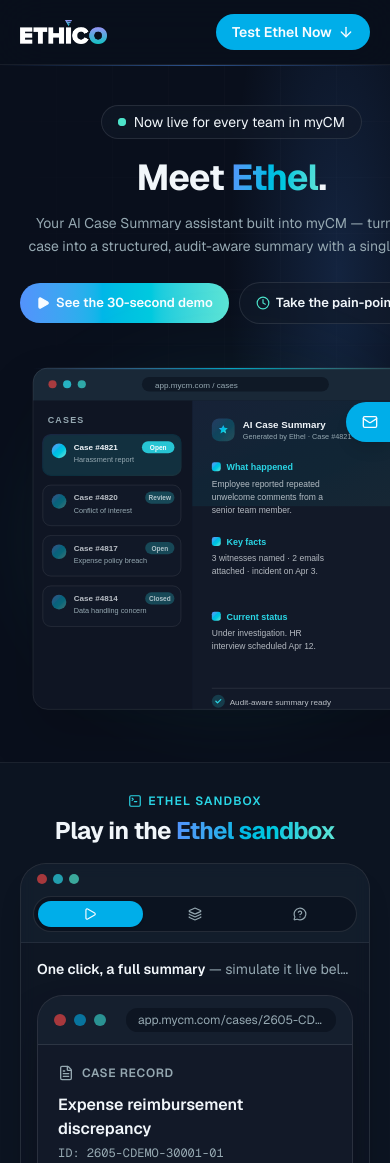
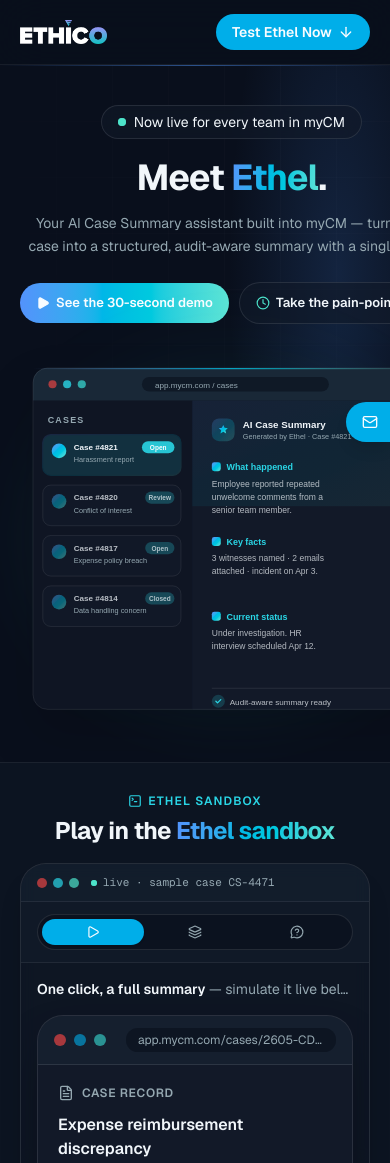
Before and after one commit to selinnaswag/ethel-simulation, a Next.js app: page / in a window 390 px wide. Shown: the top 1163 px of the page. Built offline with nearby package versions, Linux system fonts and the light colour scheme.

Commit message:
feat: update EthelPlayground component layout and tab switcher styling

```diff
--- a/components/ethel-playground.tsx
+++ b/components/ethel-playground.tsx
@@ -53,29 +53,28 @@ export function EthelPlayground() {
 
         {/* sandbox window */}
         <div className="mx-auto max-w-5xl overflow-hidden rounded-2xl border border-border bg-card/40 shadow-xl shadow-black/20 backdrop-blur">
-          {/* sandbox toolbar */}
-          <div className="flex flex-col gap-3 border-b border-border/70 bg-secondary/40 px-3 py-2.5 sm:flex-row sm:items-center sm:justify-between">
-            {/* window dots + live status */}
-            <div className="flex items-center gap-3 pl-1">
+          {/* sandbox title bar */}
+          <div className="flex items-center gap-3 border-b border-border/70 bg-secondary/40 px-4 py-2.5">
             <div className="flex items-center gap-1.5">
               <span className="size-2.5 rounded-full bg-destructive/70" />
               <span className="size-2.5 rounded-full bg-brand-pink/70" />
               <span className="size-2.5 rounded-full bg-brand-teal/70" />
             </div>
-              <span className="hidden items-center gap-1.5 font-mono text-[11px] text-muted-foreground sm:flex">
+            <span className="flex items-center gap-1.5 font-mono text-[11px] text-muted-foreground">
               <span className="relative flex size-1.5">
                 <span className="absolute inline-flex size-full rounded-full bg-brand-teal opacity-75 animate-pulse-ring" />
                 <span className="relative inline-flex size-1.5 rounded-full bg-brand-teal" />
               </span>
-                live · sample case CS-4471
+              <span className="truncate">live · sample case CS-4471</span>
             </span>
           </div>
 
-            {/* skinny tab switcher with sliding indicator */}
+          {/* tab switcher row */}
+          <div className="flex justify-center border-b border-border/70 bg-secondary/20 px-4 py-3">
             <div
               role="tablist"
               aria-label="Explore Ethel"
-              className="relative flex w-full rounded-full border border-border bg-background/60 p-1 sm:w-auto"
+              className="relative flex w-full max-w-md rounded-full border border-border bg-background/60 p-1"
             >
               {/* sliding pill */}
               <span
@@ -95,7 +94,7 @@ export function EthelPlayground() {
                     role="tab"
                     aria-selected={isActive}
                     onClick={() => setActive(tab.key)}
-                    className={`relative z-10 flex flex-1 items-center justify-center gap-1.5 whitespace-nowrap rounded-full px-3 py-1.5 text-[13px] font-medium transition-colors duration-200 sm:flex-none ${
+                    className={`relative z-10 flex flex-1 items-center justify-center gap-1.5 whitespace-nowrap rounded-full px-3 py-1.5 text-[13px] font-medium transition-colors duration-200 ${
                       isActive ? "text-primary-foreground" : "text-muted-foreground hover:text-foreground"
                     }`}
                   >
```
Lines whose indentation alone changed are shown as unchanged.
